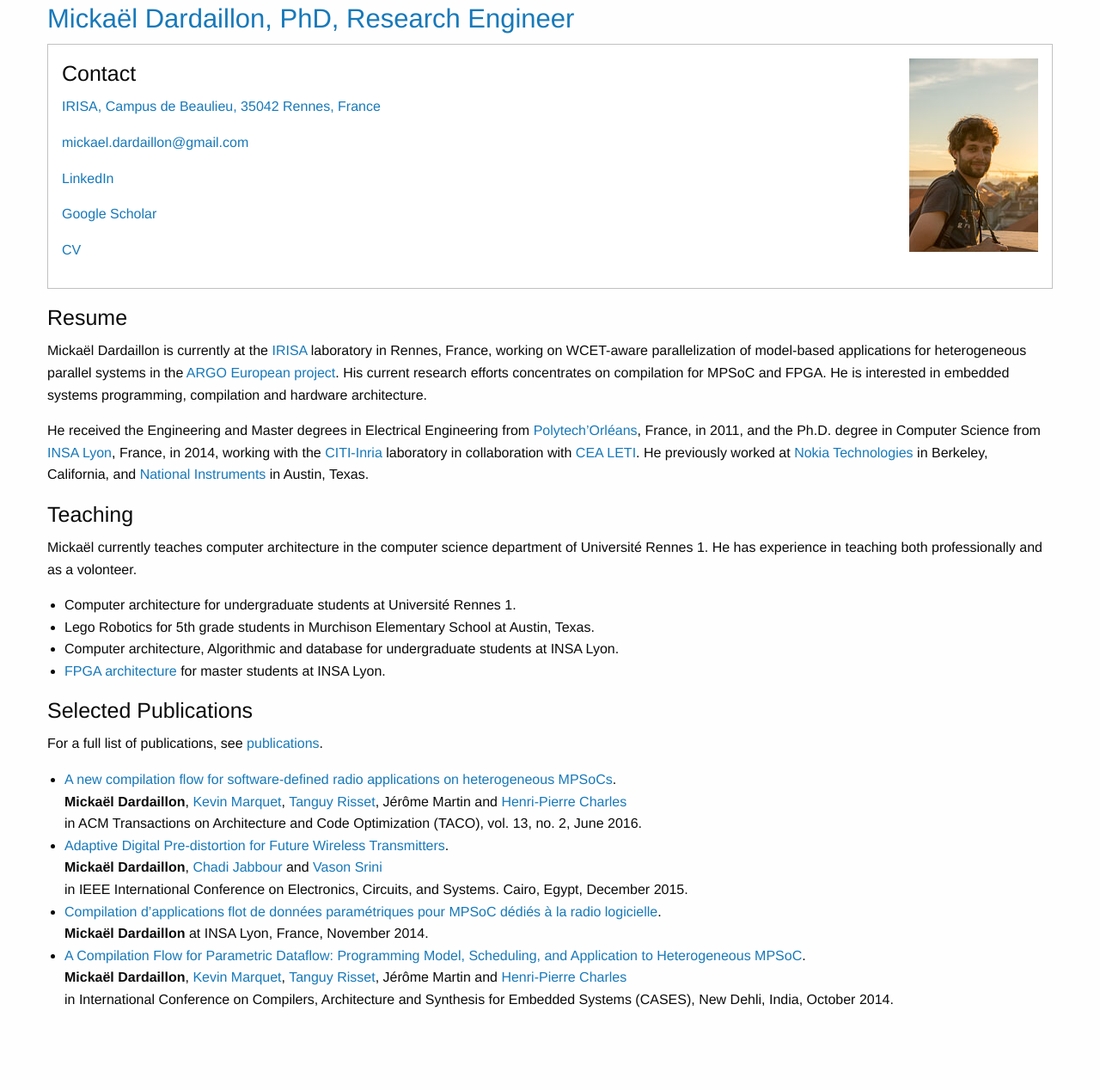
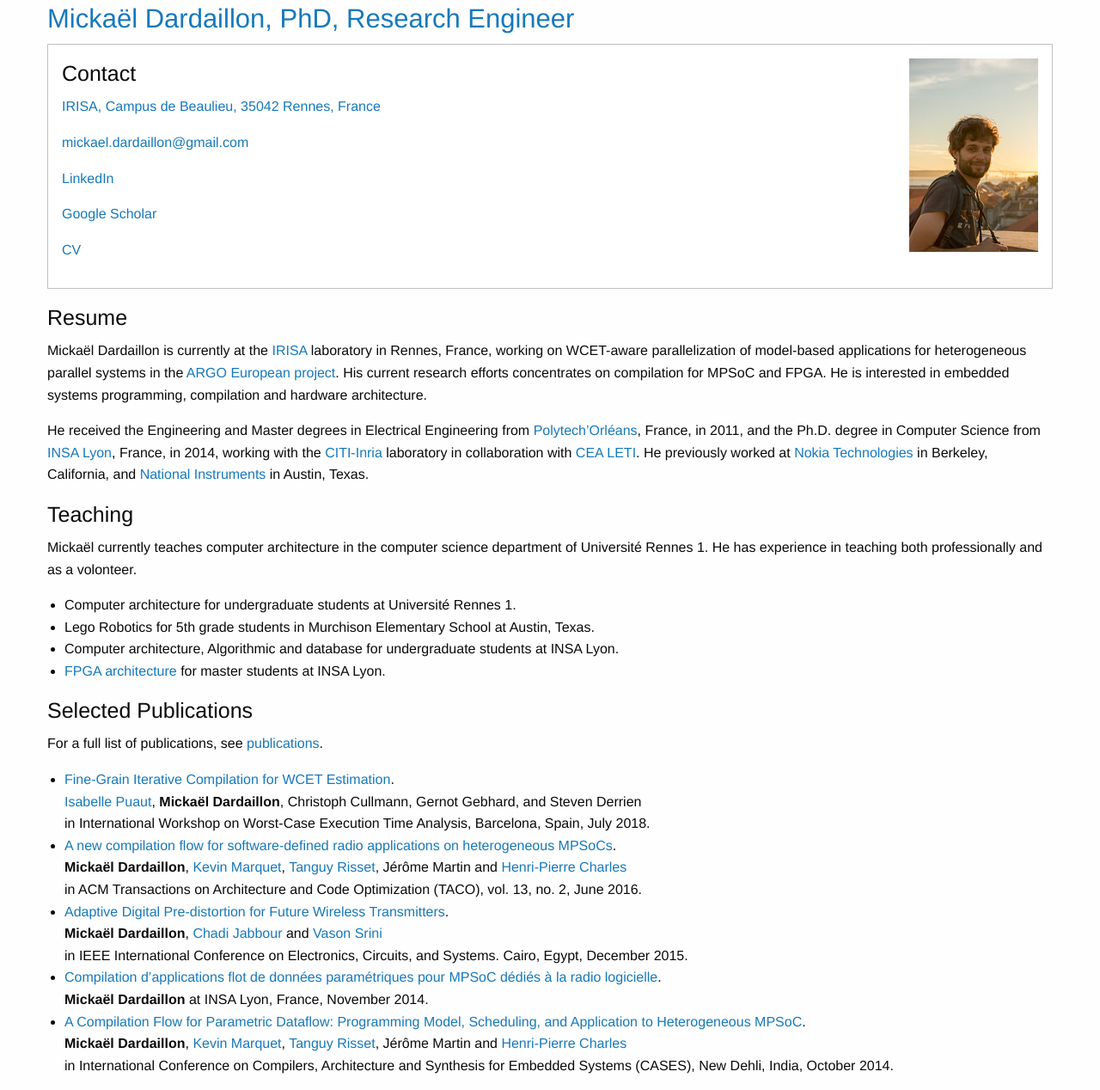
Before and after one commit to dardarel/dardarel.github.io, a Jekyll site: the page built from index.md, in a window 1280 px wide. Shown: the whole page at 86% size. Built offline with Jekyll 4.4.1, drawn with Linux system fonts in a browser that asks for light colours; before the commit the page ends 1192 px from its top, so only the background shows below that.

Commit message:
Add WCET publication

```diff
--- a/index.md
+++ b/index.md
@@ -49,6 +49,9 @@ students at INSA Lyon.
 
 For a full list of publications, see [publications](publications).
 
+- [Fine-Grain Iterative Compilation for WCET Estimation](http://www.irisa.fr/alf/downloads/puaut/papers/WCET_2018.pdf).<br>
+  [Isabelle Puaut], **Mickaël Dardaillon**, Christoph Cullmann, Gernot Gebhard, and Steven Derrien<br>
+  in International Workshop on Worst-Case Execution Time Analysis, Barcelona, Spain, July 2018.
 - [A new compilation flow for software-defined radio applications on heterogeneous MPSoCs](https://hal.inria.fr/hal-01396143).<br>
   **Mickaël Dardaillon**, [Kevin Marquet], [Tanguy Risset], Jérôme Martin and
   [Henri-Pierre Charles]<br>
@@ -71,4 +74,5 @@ For a full list of publications, see [publications](publications).
 [Henri-Pierre Charles]: http://henripierre.charles.free.fr/
 [Cedric Lauradoux]: http://planete.inrialpes.fr/~lauradou/
 [Chadi Jabbour]: http://www.researchgate.net/profile/Chadi_Jabbour/
+[Isabelle Puaut]: https://team.inria.fr/pacap/members/isabelle-puaut/
 [Vason Srini]: http://www.researchgate.net/profile/Vason_Srini2/
```
Also changed, not shown: publications/index.md (+4 -0 lines), 1 other file.
